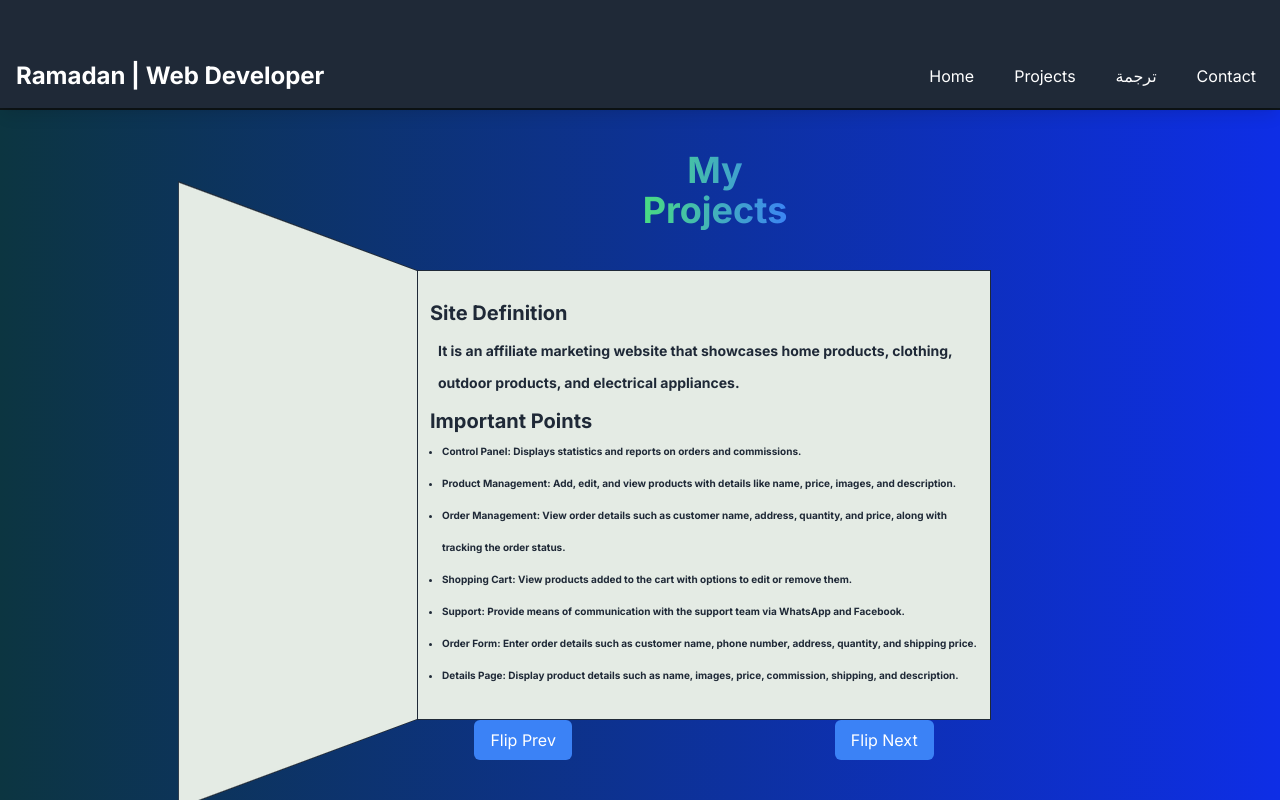
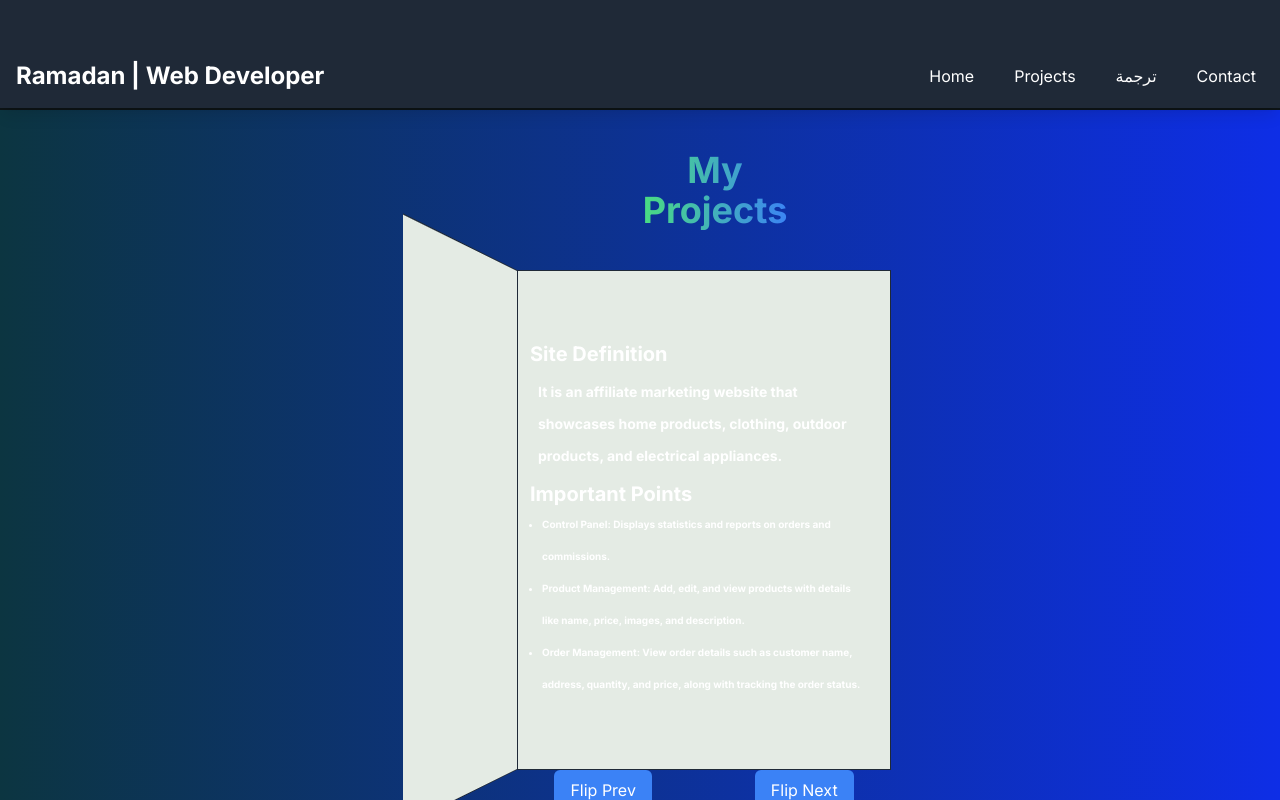
Before and after one commit to RAMADAN-MAHDY/portfolio, a Next.js app: page /projects in a window 1280 px wide. Both pictures are taken after a click on the button "Flip Next". Shown: the top 800 px of the page. Built offline with nearby package versions, Linux system fonts and the light colour scheme.

Commit message:
Modifyed the book's style.

```diff
--- a/src/app/componant/bookFlip.js
+++ b/src/app/componant/bookFlip.js
@@ -53,7 +53,7 @@ const BookFlip = () => {
     }, [isClient]);
 
 
-    const totalPages = 4;
+    const totalPages = 5;
 
     const flipNext = (id) => {
         setPages((prevPages) => {
@@ -179,11 +179,11 @@ const BookFlip = () => {
         return (
             <div
                 key={content.id}
-                className="perspective relative w-[574px] h-[550px] sm:h-[450px] preserve-3d z-10 mb-[60px] sm:ml-[10%]">
-                {[7, 9, 3, 4].map((page, pageIndex) => (
+                className="perspective relative w-[294px] sm:w-[374px] h-[500px] preserve-3d z-10 mb-[60px] sm:ml-[10%]">
+                {[1, 2, 3, 4 , 5].map((page, pageIndex) => (
                     <div
                         key={pageIndex}
-                        className={`page ${pages[content.id] == 0 ? getPageBackground(index) : "bg-[#e4ebe4]"} bg-cover bg-center border border-gray-800 flex items-center justify-center text-2xl font-bold w-[100%] h-[100%]  ${pages[content.id] > pageIndex && `${pages[content.id] == 1 && "rotate-y-101"} rotate-y-100`
+                        className={`page ${pages[content.id] == 0 ? getPageBackground(index) : "bg-[#e4ebe4]"} ${pages[content.id] == 4 ? "bg-[rgba(0,0,0,0.43)]" : "bg-[#000000]"} bg-cover bg-center border border-gray-800 flex items-center justify-center text-[#fff] text-2xl font-bold w-[100%] h-[100%]  ${pages[content.id] > pageIndex && `${pages[content.id] == 1 && "rotate-y-101"} rotate-y-100`
                             }`}
                         style={{ zIndex: totalPages - pages[content.id] }}
                     >
@@ -192,28 +192,38 @@ const BookFlip = () => {
                         <div className={`absolute ${pages[content.id] > pageIndex ? "hidden-text" : "visible-text"}`}>
 
                             {pages[content.id] == 1  ?
-                                <div className=" text-gray-800 text-[4px] whitespace-break-spaces " data-aos="fade-top" dir={isRTL ? "rtl" : "ltr"}>
-                                    <h3 className="text-xl font-bold mb-2 pl-3 text-[24px]">
+                                <div className="  text-[4px] whitespace-break-spaces " data-aos="fade-top" dir={isRTL ? "rtl" : "ltr"}>
+                                    <h3 className="text-xl font-bold mb-2 mr-6 pl-3 text-[24px]">
                                         {content?.SiteDefinition?.Title}
                                     </h3>
-                                    <p className='text-[14px] pl-5'>
+                                    <p className='text-[14px] mr-6 pl-5'>
                                         {content?.SiteDefinition?.Description}
                                     </p>
-                                    <h3 className="text-xl font-bold mt-2 pl-3 mb-0 text-[24px]">
+                                    <h3 className="text-xl font-bold mr-6 mt-2 pl-3 mb-0 text-[24px]">
                                         {content?.ImportantPoints?.Title}
                                     </h3>
-                                    <ul className="list-disc ml-6 text-[10px]">
+                                    <ul className="list-disc mr-6 ml-6 text-[10px]">
                                         <li>{content?.ImportantPoints?.ControlPanel}</li>
                                         <li>{content?.ImportantPoints?.ProductManagement}</li>
                                         <li>{content?.ImportantPoints?.OrderManagement}</li>
-                                        <li>{content?.ImportantPoints?.ShoppingCart}</li>
-                                        <li>{content?.ImportantPoints?.Support}</li>
-                                        <li>{content?.ImportantPoints?.OrderForm}</li>
-                                        <li>{content?.ImportantPoints?.DetailsPage}</li>
+
+
+
+
                                     </ul>
                                 </div>
-                                : pages[content.id] === 2 ?
-                                    <div className=" text-gray-800 text-[4px] whitespace-break-spaces " data-aos="fade-top" dir={isRTL ? "rtl" : "ltr"}>
+                                 : pages[content.id] === 2 ?
+                                 <ul className="list-disc mr-3 ml-6 mt-[-200px] text-[10px]" dir={isRTL ? "rtl" : "ltr"}>
+                                 <li>{content?.ImportantPoints?.ShoppingCart}</li>
+                                 <li>{content?.ImportantPoints?.Support}</li>
+                                 <li>{content?.ImportantPoints?.OrderForm}</li>
+                                 <li>{content?.ImportantPoints?.DetailsPage}</li>
+                             </ul>
+
+
+
+                                : pages[content.id] === 3 ?
+                                    <div className="text-[4px] whitespace-break-spaces " data-aos="fade-top" dir={isRTL ? "rtl" : "ltr"}>
                                         <h3 className="text-xl font-bold p-5 mb-2 text-[24px]">
                                             {content?.ProjectDetails?.Title}
                                         </h3>
@@ -228,26 +238,26 @@ const BookFlip = () => {
                                             <li>{content?.ProjectDetails?.Technologies._5}</li>
                                         </ul>
                                     </div>
-                                    : pages[content.id] === 3 ?
-                                        <section className="grid grid-cols-3 bg-[rgba(24,0,255,0.25)] gap-2 w-[570px] h-[450px] overflow-hidden" data-aos="fade-top" dir={isRTL ? "rtl" : "ltr"}>
-                                            <h1 className='text-[#000] col-span-3 text-center pt-3' >{content?.ProjectDetails?.ProjectImages?.Title1}</h1>
+                                    : pages[content.id] === 4 ?
+                                        <section className="grid grid-cols-3 gap-2 w-[100%] h-[100%] overflow-hidden" data-aos="fade-top" dir={isRTL ? "rtl" : "ltr"}>
+                                            <h1 className=' col-span-3 text-center pt-4' >{content?.ProjectDetails?.ProjectImages?.Title1}</h1>
                                             <div className="relative w-full col-span-2 h-[100%] mt-0 drop-shadow-[0_35px_35px_rgba(24,0,255,0.25)]">
                                                 <img className="w-full h-full" src={getProjectsImage(index)[0]} alt="Nature" />
                                             </div>
                                             <div className="relative w-full h-full">
                                                 <img src={getProjectsImage(index)[1]} alt="City Skyline" className="w-full h-full object-cover" />
                                             </div>
-                                            <div className="relative w-full h-full col-span-2">
+                                            <div className="relative w-full h-full col-span-3">
                                                 <img src={getProjectsImage(index)[2]} alt="Forest Mountain" className="object-cover w-full h-full " />
                                             </div>
-                                            <div className="relative w-full h-full">
-                                                <div className='w-full h-full text-[#000000] text-center mt-10'>
-                                                    <a href={getProjectsLinkes(index)[1]} target='-plank' className='underline decoration-sky-500'>{content?.ProjectDetails?.ProjectImages?.Link1}</a>
-                                                    <br />
-                                                    <br />
-                                                    <a href={getProjectsLinkes(index)[0]} target='-plank' className='underline decoration-sky-500'>{content?.ProjectDetails?.ProjectImages?.Link2}</a>
+
+                                                <div className='w-full h-full text-[#ffffff] text-center mt-2 text-[12px] col-span-3'>
+                                                    <a href={getProjectsLinkes(index)[1]} target='-plank' className='bg-[#26458a] p-3 mx-3 rounded-lg  hover:bg-[#2669f8] rounded-tl-[4px] rounded-tr-[50px] rounded-bl-[60px] rounded-br-[9px]' >{content?.ProjectDetails?.ProjectImages?.Link1}</a>
+
+
+                                                    <a href={getProjectsLinkes(index)[0]} target='-plank' className='bg-[#26458a] p-3 rounded-tl-[50px] rounded-tr-[4px] rounded-bl-[9px] rounded-br-[60px]  hover:bg-[#2669f8]'>{content?.ProjectDetails?.ProjectImages?.Link2}</a>
                                                 </div>
-                                            </div>
+
                                         </section>
                                         :
                                         <>
```
